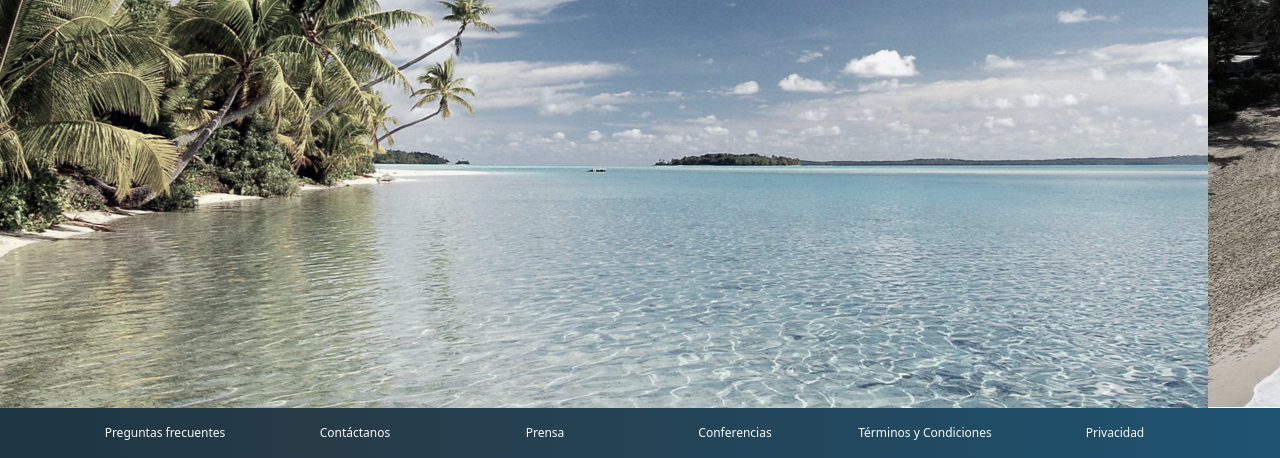
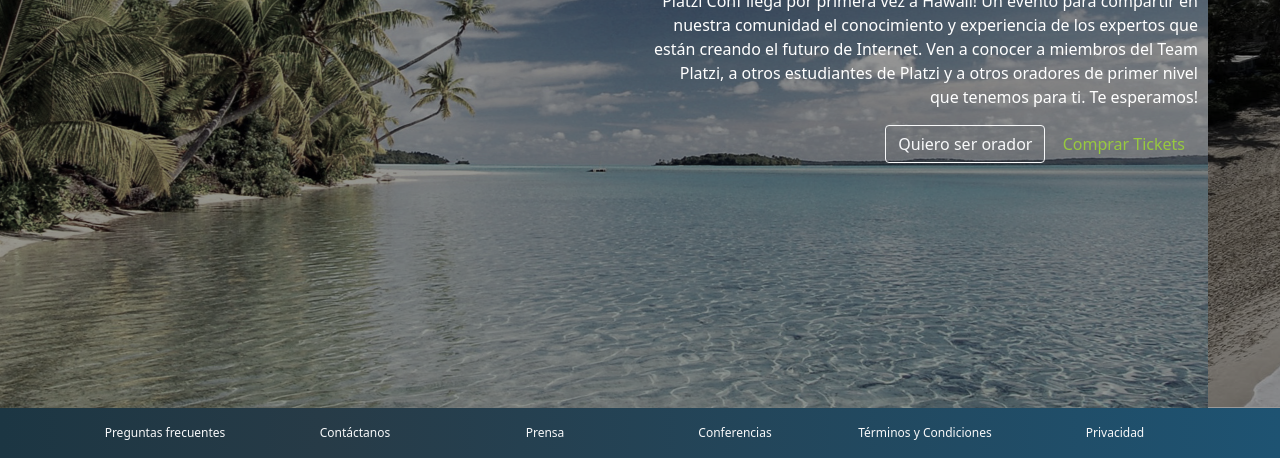
Before and after one commit to saucedoinfo/curso_de_bootstrap_2018_platzi, a website: page proyecto_final.html in a window 1280 px wide. Shown: the part 368-826 px from the top of the page. Drawn offline with nearby package versions, Linux system fonts and the light colour scheme.

Commit message:
finalizado el overlay en carousel

```diff
--- a/proyecto_final.html
+++ b/proyecto_final.html
@@ -69,47 +69,12 @@
 		</header>
 		<!-- /header -->
 		<!-- main -->
-		<!-- <main
-			id="main"
-			<div
-			id="carouselExampleControls"
-			class="carousel slide"
-			data-bs-ride="carousel"
-		>
-			<div class="carousel-inner">
-				<div class="carousel-item active">
-					<img
-						src="assets/images/hawaii.jpg"
-						class="d-block w-100"
-						alt="IMG 1 de hawaii"
-					/>
-				</div>
-				<div class="carousel-item">
-					<img src="..." class="d-block w-100" alt="..." />
-				</div>
-				<div class="carousel-item">
-					<img
-						src="assets/images/hawaii2.jpg"
-						class="d-block w-100"
-						alt="IMG 2 de hawaii"
-					/>
-				</div>
-				<div class="carousel-item">
-					<img
-						src="assets/images/hawaii3.jpeg"
-						class="d-block w-100"
-						alt="IMG 3 de hawaii"
-					/>
-				</div>
-			</div>
-		</main> -->
-
 		<main id="main">
 			<div
-				id="carouselExampleControls"
+				id="carousel"
 				class="carousel slide"
 				data-bs-ride="carousel"
-				data-bs-pause=“false”
+				data-bs-pause="“false”"
 			>
 				<div class="carousel-inner">
 					<div class="carousel-item active">
@@ -134,6 +99,22 @@
 						/>
 					</div>
 				</div>
+				<div class="overlay">
+					<div class="container">
+					  <div class="row align-items-center">
+						<div class="col-md-6 offset-md-6 text-center text-md-end">
+						  <h1>Platzi Conf Hawaii</h1>
+						  <p class="d-none d-md-block">
+							Platzi Conf llega por primera vez a Hawaii! Un evento para compartir en nuestra comunidad el conocimiento y
+							experiencia de los expertos que están creando el futuro de Internet. Ven a conocer a miembros del Team
+							Platzi, a otros estudiantes de Platzi y a otros oradores de primer nivel que tenemos para ti. Te esperamos!
+						  </p>
+						  <a href="#become-a-speaker" class="btn btn-outline-light">Quiero ser orador</a>
+						  <button type="button" class="btn text-platzi" data-toggle="modal" data-target="#modalCompra">Comprar Tickets</button>
+						</div>
+					  </div>
+					</div>
+				  </div>
 			</div>
 		</main>
 
--- a/sass/_proyecto.scss
+++ b/sass/_proyecto.scss
@@ -4,22 +4,40 @@
 
 // header -------------------------------------
 
-#header img{
+#header img {
 	width: 80px;
 }
 
 // main -------------------------------------
 
-#main .carousel-inner img{
+#main .carousel-inner img {
 	max-height: 90vh;
 	object-fit: cover;
 	filter: grayscale(70%);
 }
 
+#carousel {
+	position: relative;
+}
+
+#carousel .overlay {
+	position: absolute;
+	top: 0;
+	bottom: 0;
+	left: 0;
+	right: 0;
+	background-color: rgba(0, 0, 0, 0.4);
+	color: #fff;
+}
+
+#carousel .overlay .container,
+#carousel .overlay .row {
+	height: 100%;
+}
 
 // footer -------------------------------------
 
-#footer{
+#footer {
 	background: linear-gradient(90deg, #1c3643, #273b47 25%, #1e5372);
 }
 
```
Also changed, not shown: css/custom.css, 2 other files. Lines whose indentation alone changed are shown as unchanged.
